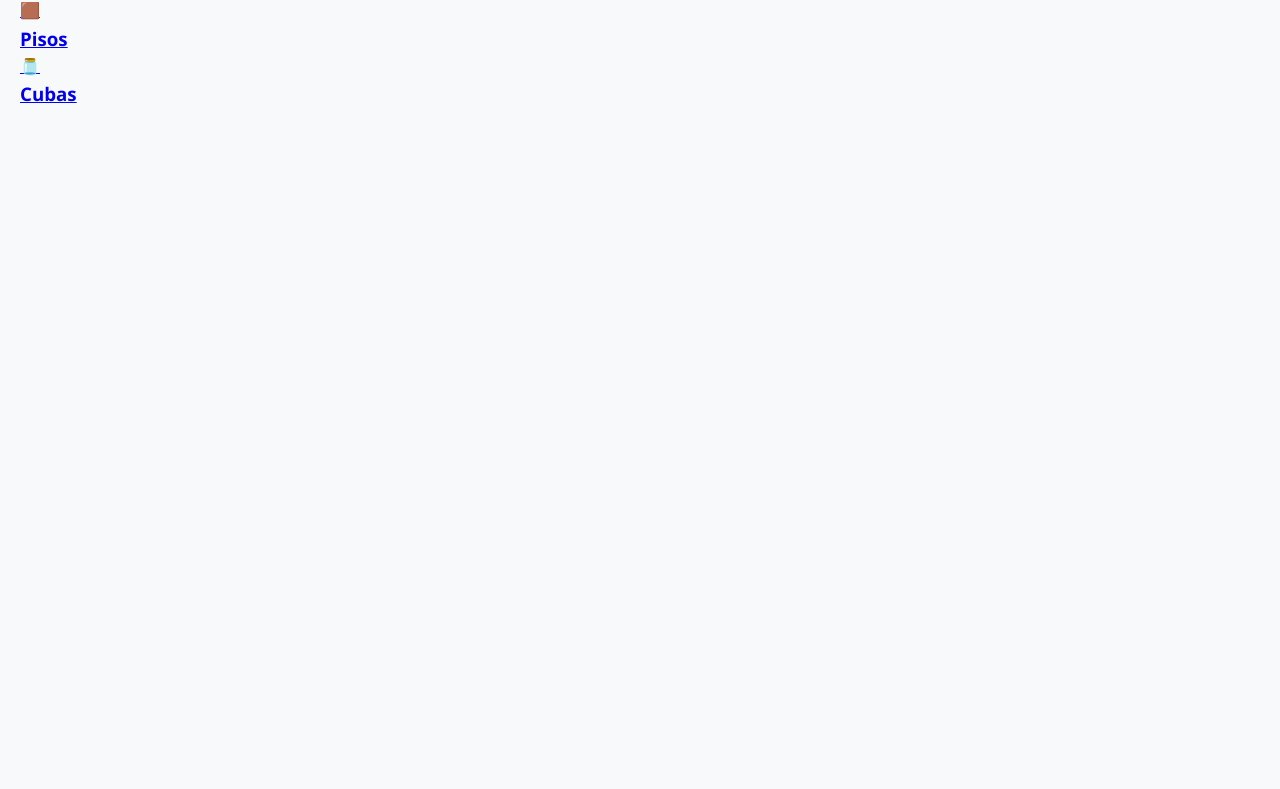
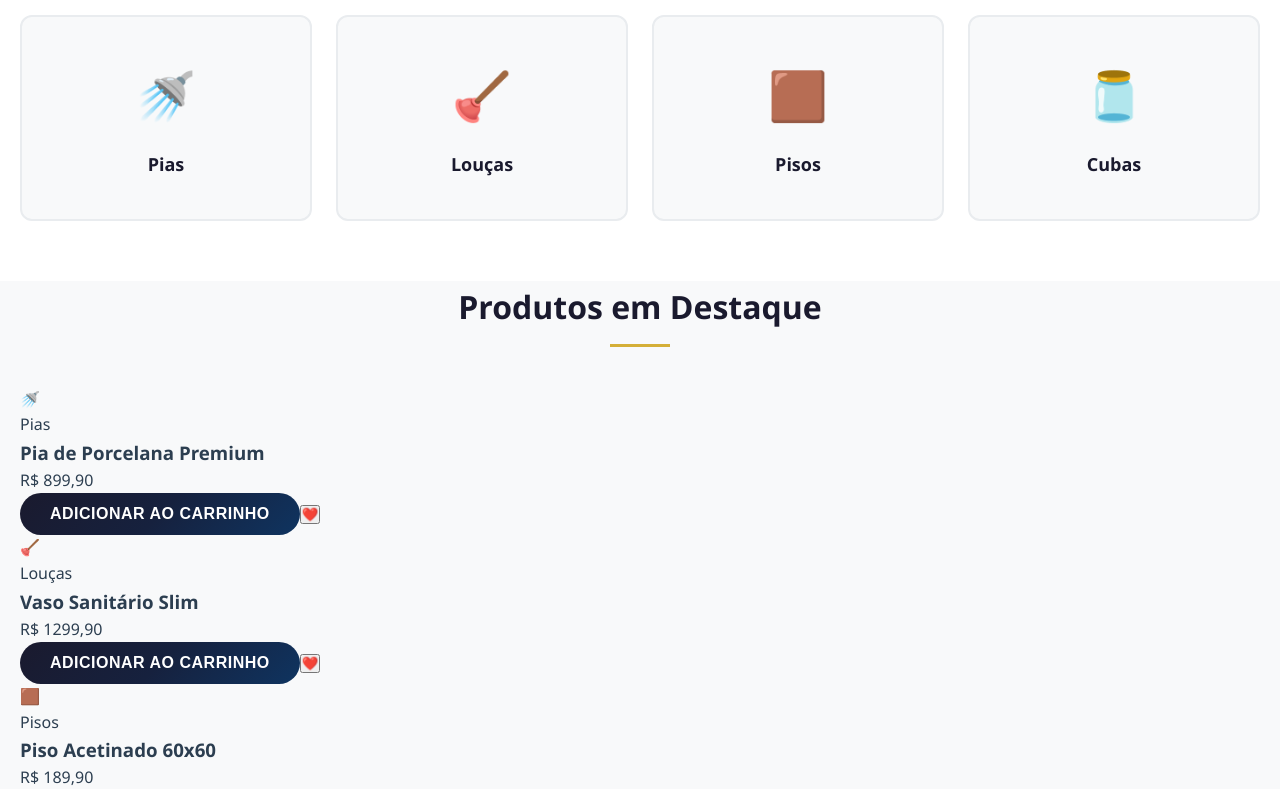
Before and after one commit to BrunoDev111/Loja-de-ceramica, a React (Vite) app: page / in a window 1280 px wide. Shown: the part 808-1597 px from the top of the page. Before the commit the page ends 917 px from the top, so only its background shows below. Built offline with nearby package versions, Linux system fonts and the light colour scheme.

Commit message:
produtos

```diff
--- a/src/App.tsx
+++ b/src/App.tsx
@@ -5,6 +5,7 @@ import Header from './components/Header'
 import Navigation from './components/Navigation'
 import Hero from './components/Hero'
 import Categories from './components/Categories'
+import FeaturedProducts from './components/FeaturedProducts'
 
 export default function App() {
   const [cartCount, setCartCount] = useState(0)
@@ -25,6 +26,10 @@ export default function App() {
 
       <Hero />
       <Categories />
+      <FeaturedProducts
+        onAddToCart={() => setCartCount(c => c + 1)}
+        onAddToFav={() => setFavCount(f => f + 1)}
+      />
     </>
   )
 }
--- /dev/null
+++ b/src/components/FeaturedProducts.tsx
@@ -0,0 +1,43 @@
+const products = [
+  { id: 1, name: 'Pia de Porcelana Premium', price: 899.90, category: 'Pias', emoji: '🚿' },
+  { id: 2, name: 'Vaso Sanitário Slim', price: 1299.90, category: 'Louças', emoji: '🪠' },
+  { id: 3, name: 'Piso Acetinado 60x60', price: 189.90, category: 'Pisos', emoji: '🟫' },
+  { id: 4, name: 'Cuba de Embutir Oval', price: 459.90, category: 'Cubas', emoji: '🫙' },
+  { id: 5, name: 'Pia de Pedra Natural', price: 1599.90, category: 'Pias', emoji: '🚿' },
+  { id: 6, name: 'Piso Porcelanato Mármore', price: 289.90, category: 'Pisos', emoji: '🟫' },
+]
+
+interface FeaturedProductsProps {
+  onAddToCart: () => void
+  onAddToFav: () => void
+}
+
+export default function FeaturedProducts({ onAddToCart, onAddToFav }: FeaturedProductsProps) {
+  return (
+    <section className="featured-products">
+      <div className="container">
+        <h2 className="section-title">Produtos em Destaque</h2>
+        <div className="products-grid">
+          {products.map(product => (
+            <div key={product.id} className="product-card">
+              <div className="product-image">{product.emoji}</div>
+              <div className="product-info">
+                <span className="product-category">{product.category}</span>
+                <h3 className="product-name">{product.name}</h3>
+                <p className="product-price">
+                  R$ {product.price.toFixed(2).replace('.', ',')}
+                </p>
+                <div className="product-actions">
+                  <button className="btn btn-primary" onClick={onAddToCart}>
+                    Adicionar ao Carrinho
+                  </button>
+                  <button className="btn-fav" onClick={onAddToFav}>❤️</button>
+                </div>
+              </div>
+            </div>
+          ))}
+        </div>
+      </div>
+    </section>
+  )
+}
--- a/src/css/components.css
+++ b/src/css/components.css
@@ -111,3 +111,59 @@
     text-align: center;
     opacity: 0.9;
 }
+/* ========== CATEGORIES ========== */
+.categories {
+    padding: 60px 0;
+    background: var(--white);
+}
+
+.section-title {
+    text-align: center;
+    font-size: 32px;
+    color: var(--primary);
+    margin-bottom: 40px;
+    position: relative;
+}
+
+.section-title::after {
+    content: '';
+    display: block;
+    width: 60px;
+    height: 3px;
+    background: var(--gold);
+    margin: 12px auto 0;
+}
+
+.categories-grid {
+    display: grid;
+    grid-template-columns: repeat(4, 1fr);
+    gap: 24px;
+}
+
+.category-card {
+    background: var(--light);
+    border: 2px solid var(--light-gray);
+    border-radius: var(--radius-md);
+    padding: 40px 20px;
+    text-align: center;
+    text-decoration: none;
+    color: var(--text);
+    transition: var(--transition);
+}
+
+.category-card:hover {
+    border-color: var(--gold);
+    transform: translateY(-4px);
+    box-shadow: var(--shadow-lg);
+}
+
+.category-icon {
+    font-size: 48px;
+    margin-bottom: 16px;
+}
+
+.category-card h3 {
+    font-size: 18px;
+    font-weight: 600;
+    color: var(--primary);
+}
```
